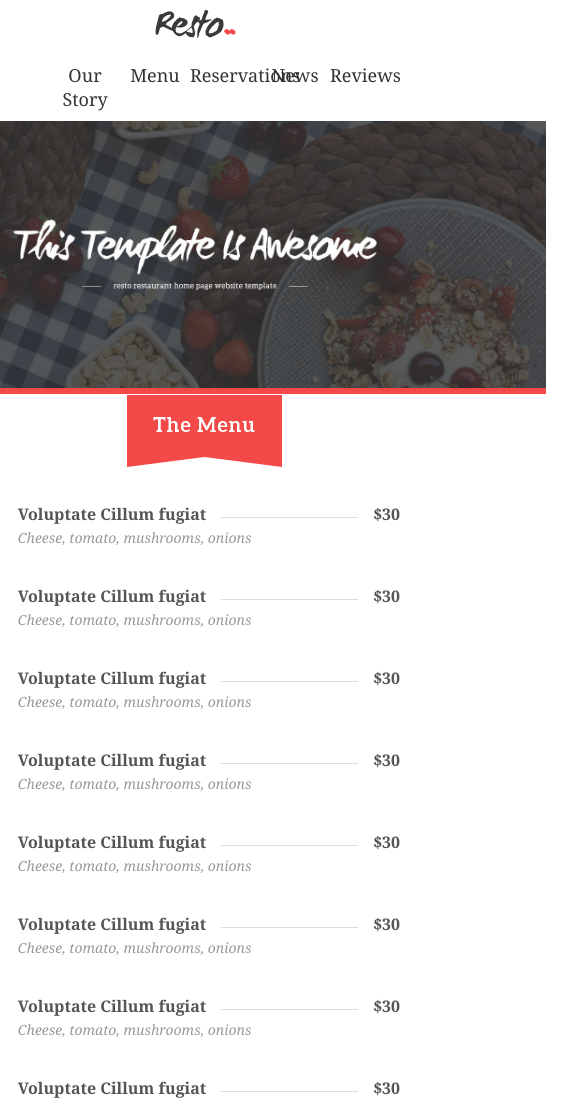
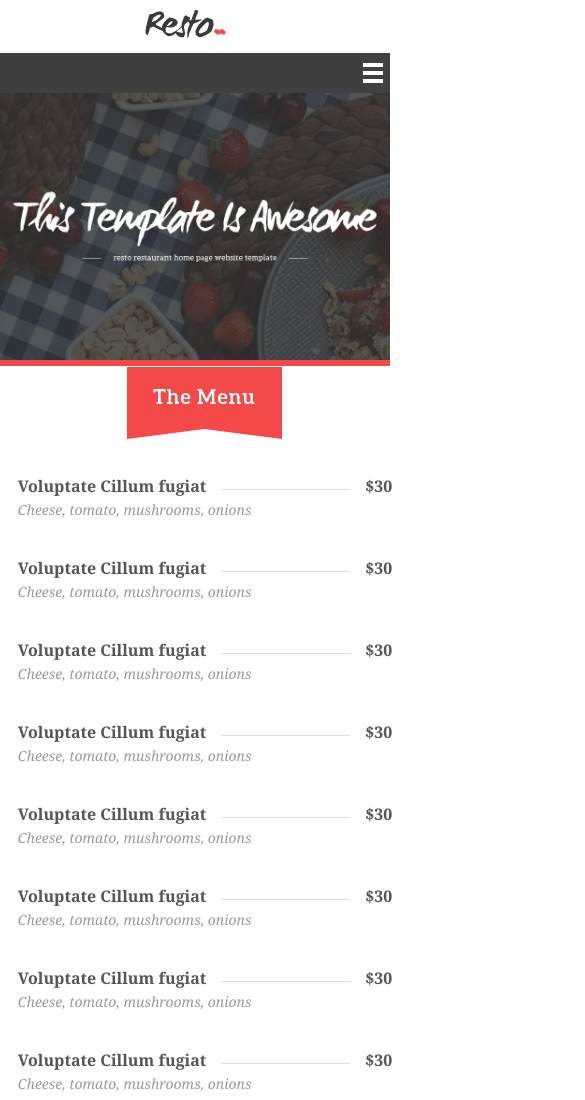
Before and after one commit to school-web-240-jasonkurtz/Code-A-Responsive-Design-Website-001, a plain HTML site: page index.html in a window 390 px wide. Shown: the top 1100 px of the page, 585 px wide, since content can reach past the window. Drawn offline with nearby package versions, Linux system fonts and the light colour scheme.

Commit message:
Created a hamburger menu for mobile device and added css to style.css and created menu.js to style and add functionality for the hamburger menu.

```diff
--- a/index.html
+++ b/index.html
@@ -14,6 +14,7 @@
             <div class="wrapper">
                 <h1 class="logo">Resto</h1>
                 <nav>
+				 <a class="burger-nav"></a>
                     <h2>Main Navigation</h2>
                     <ul>
                         <li><a href="">Our Story</a></li>
@@ -140,4 +141,7 @@
 
     </body>
 
+    <script src="http://code.jquery.com/jquery-1.11.3.min.js"></script>
+    <script src="menu.js"></script>
+
 </html>
--- /dev/null
+++ b/menu.js
@@ -0,0 +1,5 @@
+$(document).ready(function(){
+	$(".burger-nav").on("click", function(){
+		$("header nav ul").toggleClass("open");
+	});
+});
--- a/style.css
+++ b/style.css
@@ -194,7 +194,7 @@ footer a{
 
     header nav ul{
         margin: 0;
-        padding 0;
+        padding: 0;
     }
 
     h1.logo{
@@ -222,6 +222,45 @@ footer a{
 /* mobiles */
 @media screen and (max-width: 480px){
 
+	.burger-nav{
+		display: block;
+		height: 40px;
+		width: 100%;
+		background: url(images/burger.png) no-repeat 98% center;
+		background-color: #404040;
+		cursor: pointer;
+	}
+
+	header .wrapper{
+		width: 100%;
+		padding: 0;
+	}
+
+	header nav ul{
+		overflow: hidden;
+		background: #505050;
+		height: 0;
+	}
+
+	header nav ul.open{
+		height: auto;
+	}
+
+	header nav ul li{
+		float: none;
+		text-align: left;
+		width: 100%;
+		margin: 0;
+	}
+
+	header nav ul li a{
+		color: #fff;
+		padding: 10px;
+		border-bottom: 1px solid #404040;
+		display: block;
+		margin: 0;
+	}
+
     #featured li{
         width: 90%;
 	   margin: 20px 5%;
@@ -234,13 +273,17 @@ footer a{
 
     #home-menu li{
 	    float: none;
-	    width: 98%;
+	    width: 96%;
 	    margin: 30px 2% !important;
     }
 
+	#main-banner{
+		overflow: hidden;
+	}
+
     #main-banner img{
+	    width: 180%;
 	    position: relative;
-	    width: 180%;
 	    left: -40%;
     }
 }
```
Also changed, not shown: images/burger.png (added).
